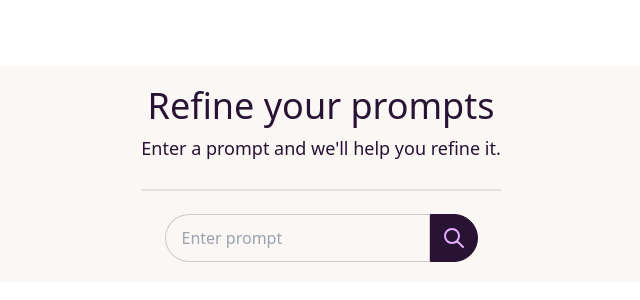
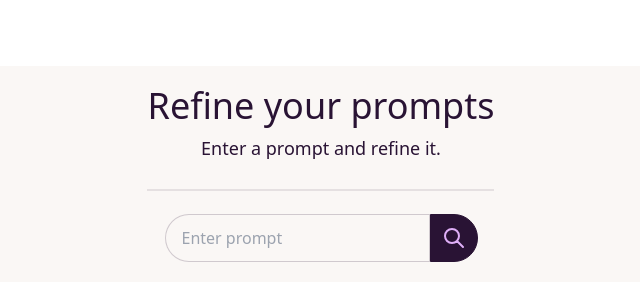
Before and after one commit to 0w9/prompter, a Next.js app: page / in a window 1280 px wide. Shown: the part 174-474 px from the top of the page, without its empty margins (319-959 px from the left). Built offline with nearby package versions, Linux system fonts and the light colour scheme.

Commit message:
Removing illegal characters

```diff
--- a/pages/index.js
+++ b/pages/index.js
@@ -63,7 +63,7 @@ export default function Home() {
             <div className={headerClassName}>
               <h1 className="text-4xl">Refine your prompts</h1>
 
-              <p className="text-lg mt-2">Enter a prompt and we'll help you refine it.</p>
+              <p className="text-lg mt-2">Enter a prompt and refine it.</p>
 
               <div className='mt-5'>
                 <div className="divider"></div>
```
